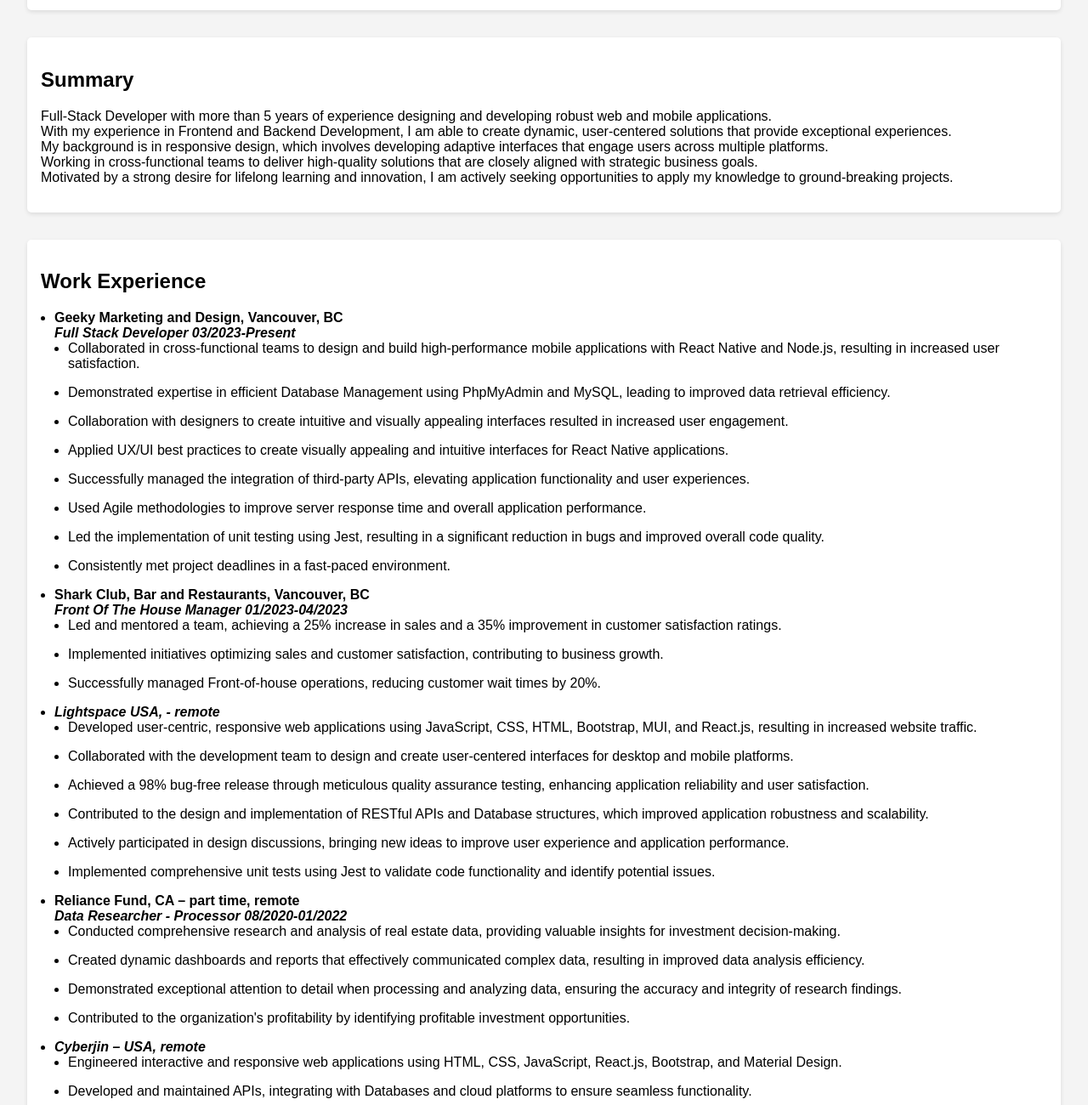
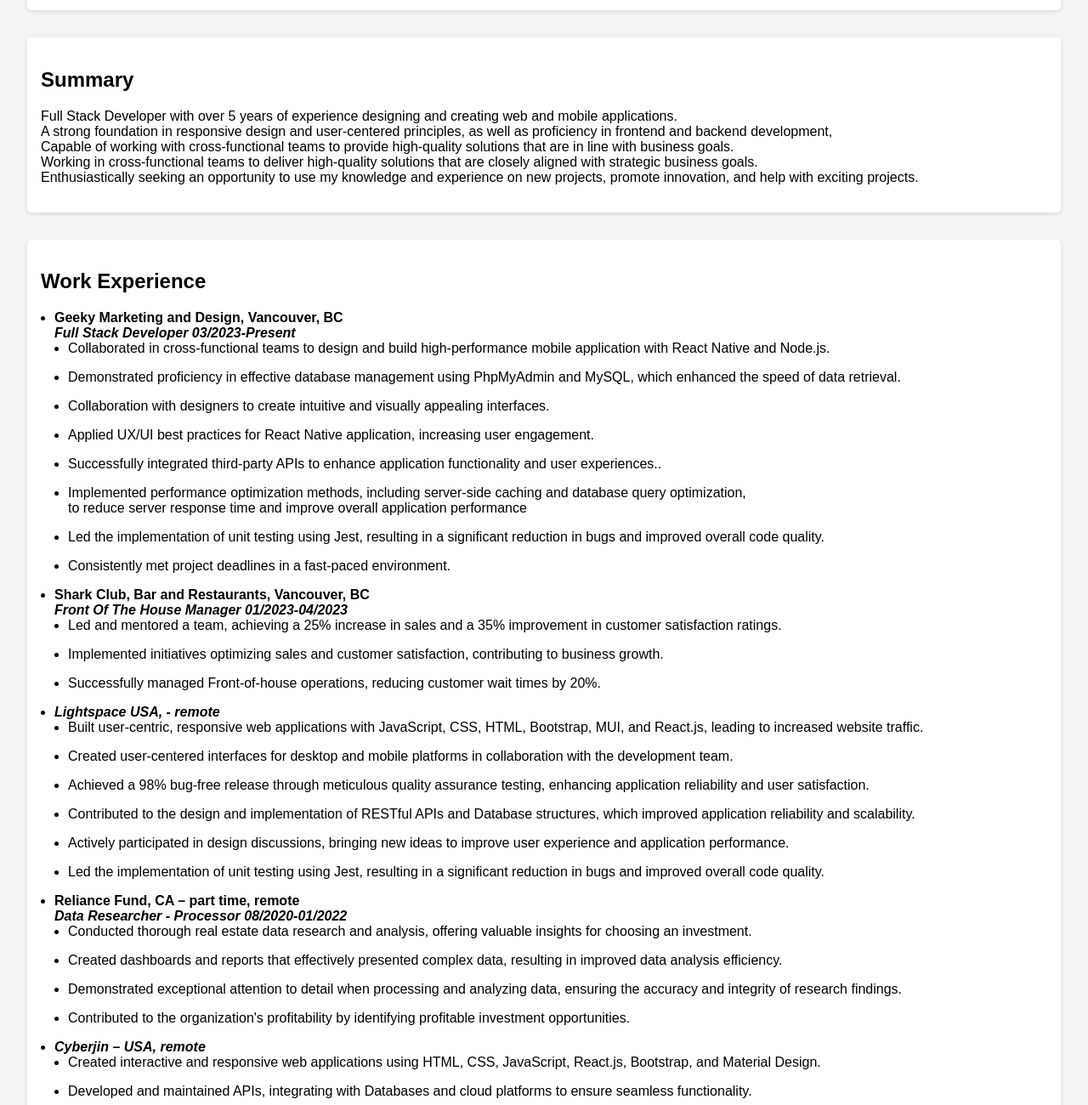
Before and after one commit to carevicm/Milan-Carevic-Resume, a plain HTML site: page index.html in a window 1280 px wide. Shown: the part 380-1680 px from the top of the page at 85% size. Drawn offline with Linux system fonts and the light colour scheme.

Commit message:
index.html

```diff
--- a/index.html
+++ b/index.html
@@ -93,20 +93,14 @@
     <section>
       <h2>Summary</h2>
       <p>
-        Full-Stack Developer with more than 5 years of experience designing and
-        developing robust web and mobile applications. <br />
-        With my experience in Frontend and Backend Development, I am able to
-        create dynamic, user-centered solutions that provide exceptional
-        experiences.
+        Full Stack Developer with over 5 years of experience designing and creating web and mobile applications. <br />
+        A strong foundation in responsive design and user-centered principles, as well as proficiency in frontend and backend development,
 
         <br />
-        My background is in responsive design, which involves developing
-        adaptive interfaces that engage users across multiple platforms. <br />
+        Capable of working with cross-functional teams to provide high-quality solutions that are in line with business goals. <br />
         Working in cross-functional teams to deliver high-quality solutions that
         are closely aligned with strategic business goals. <br />
-        Motivated by a strong desire for lifelong learning and innovation, I am
-        actively seeking opportunities to apply my knowledge to ground-breaking
-        projects.
+        Enthusiastically seeking an opportunity to use my knowledge and experience on new projects, promote innovation, and help with exciting projects.
       </p>
     </section>
 
@@ -119,30 +113,22 @@
           ><br />
           <ul>
             <li>
-              Collaborated in cross-functional teams to design and build
-              high-performance mobile applications with React Native and
-              Node.js, resulting in increased user satisfaction.
+              Collaborated in cross-functional teams to design and build high-performance mobile application with React Native and Node.js.
             </li>
             <li>
-              Demonstrated expertise in efficient Database Management using
-              PhpMyAdmin and MySQL, leading to improved data retrieval
-              efficiency.
+              Demonstrated proficiency in effective database management using PhpMyAdmin and MySQL, which enhanced the speed of data retrieval.
             </li>
             <li>
-              Collaboration with designers to create intuitive and visually
-              appealing interfaces resulted in increased user engagement.
+              Collaboration with designers to create intuitive and visually appealing interfaces.
             </li>
             <li>
-              Applied UX/UI best practices to create visually appealing and
-              intuitive interfaces for React Native applications.
+              Applied UX/UI best practices for React Native application, increasing user engagement.
             </li>
             <li>
-              Successfully managed the integration of third-party APIs,
-              elevating application functionality and user experiences.
+              Successfully integrated third-party APIs to enhance application functionality and user experiences..
             </li>
             <li>
-              Used Agile methodologies to improve server response time and
-              overall application performance.
+              Implemented performance optimization methods, including server-side caching and database query optimization,<br> to reduce server response time and improve overall application performance
             </li>
             <li>
               Led the implementation of unit testing using Jest, resulting in a
@@ -177,13 +163,10 @@
           ><br />
           <ul>
             <li>
-              Developed user-centric, responsive web applications using
-              JavaScript, CSS, HTML, Bootstrap, MUI, and React.js, resulting in
-              increased website traffic.
+              Built user-centric, responsive web applications with JavaScript, CSS, HTML, Bootstrap, MUI, and React.js, leading to increased website traffic.
             </li>
             <li>
-              Collaborated with the development team to design and create
-              user-centered interfaces for desktop and mobile platforms.
+              Created user-centered interfaces for desktop and mobile platforms in collaboration with the development team.
             </li>
             <li>
               Achieved a 98% bug-free release through meticulous quality
@@ -191,18 +174,14 @@
               satisfaction.
             </li>
             <li>
-              Contributed to the design and implementation of RESTful APIs and
-              Database structures, which improved application robustness and
-              scalability.
+              Contributed to the design and implementation of RESTful APIs and Database structures, which improved application reliability and scalability.
             </li>
             <li>
               Actively participated in design discussions, bringing new ideas to
               improve user experience and application performance.
             </li>
             <li>
-              Implemented comprehensive unit tests using Jest to validate code
-              functionality and identify potential issues.
-            </li>
+              Led the implementation of unit testing using Jest, resulting in a significant reduction in bugs and improved overall code quality.
           </ul>
         </li>
         <li>
@@ -211,13 +190,10 @@
           ><br />
           <ul>
             <li>
-              Conducted comprehensive research and analysis of real estate data,
-              providing valuable insights for investment decision-making.
+              Conducted thorough real estate data research and analysis, offering valuable insights for choosing an investment.
             </li>
             <li>
-              Created dynamic dashboards and reports that effectively
-              communicated complex data, resulting in improved data analysis
-              efficiency.
+              Created dashboards and reports that effectively presented complex data, resulting in improved data analysis efficiency.
             </li>
             <li>
               Demonstrated exceptional attention to detail when processing and
@@ -235,8 +211,7 @@
           ><br />
           <ul>
             <li>
-              Engineered interactive and responsive web applications using HTML,
-              CSS, JavaScript, React.js, Bootstrap, and Material Design.
+              Created interactive and responsive web applications using HTML, CSS, JavaScript, React.js, Bootstrap, and Material Design.
             </li>
             <li>
               Developed and maintained APIs, integrating with Databases and
@@ -331,7 +306,7 @@
         <li>
           Programming Languages and Tools: C Programming, Redux, Python, SaaS,
           UI/UX Design, MUI Design, SEO optimization, Bash, Yarn, <br />
-          Npm, Scripting, Git, GitHub, JSON, Webpack, REST API, Objective-C,
+          Npm, Scripting, Git, GitHub, JSON, Webpack, REST API,
           jQuery, Jest, Lighthouse, MS Office, Google Workspace
         </li>
         <li>
```
